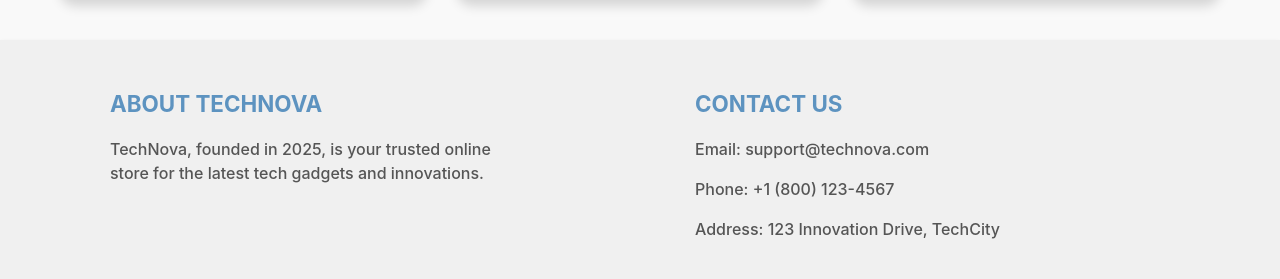
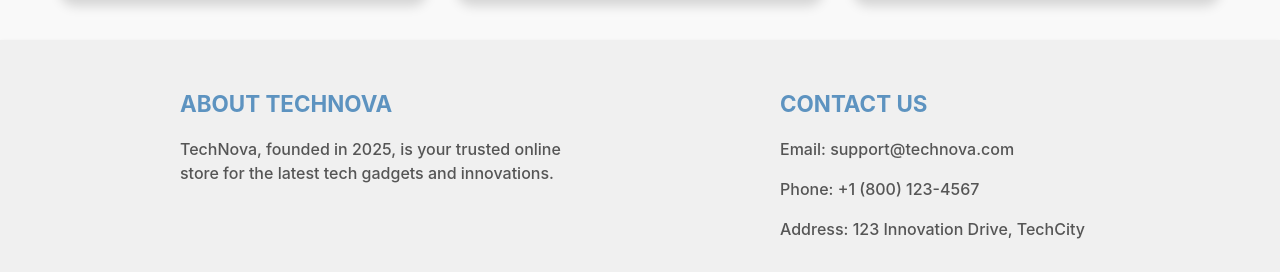
Before and after one commit to hamzas4011/ecommerce-app, a React (Vite) app: page /menu in a window 1280 px wide. Shown: the part 1197-1476 px from the top of the page. Built offline with nearby package versions, Linux system fonts and the light colour scheme.

Commit message:
update footer.css

```diff
--- a/src/styles/Footer.css
+++ b/src/styles/Footer.css
@@ -13,12 +13,12 @@
 
 .footer-about {
     flex: 1;
-    margin: 10px 50px 10px 60px;
+    margin: 10px 80px 10px 130px;
 }
 
 .footer-contact {
     flex: 1;
-    margin: 10px 30px;
+    margin: 10px 30px 0px 100px;
 }
 
 .footer-title {
```
